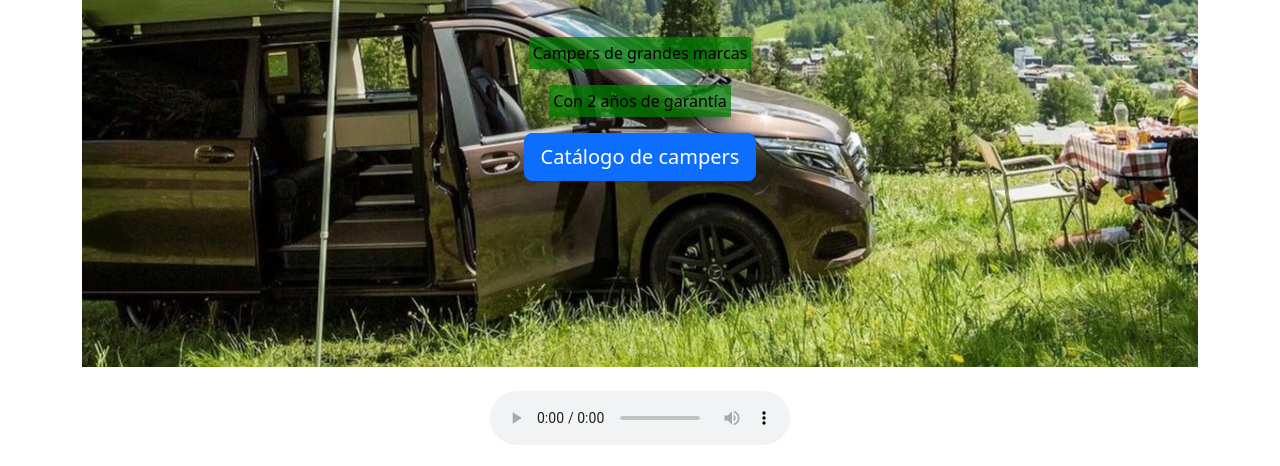
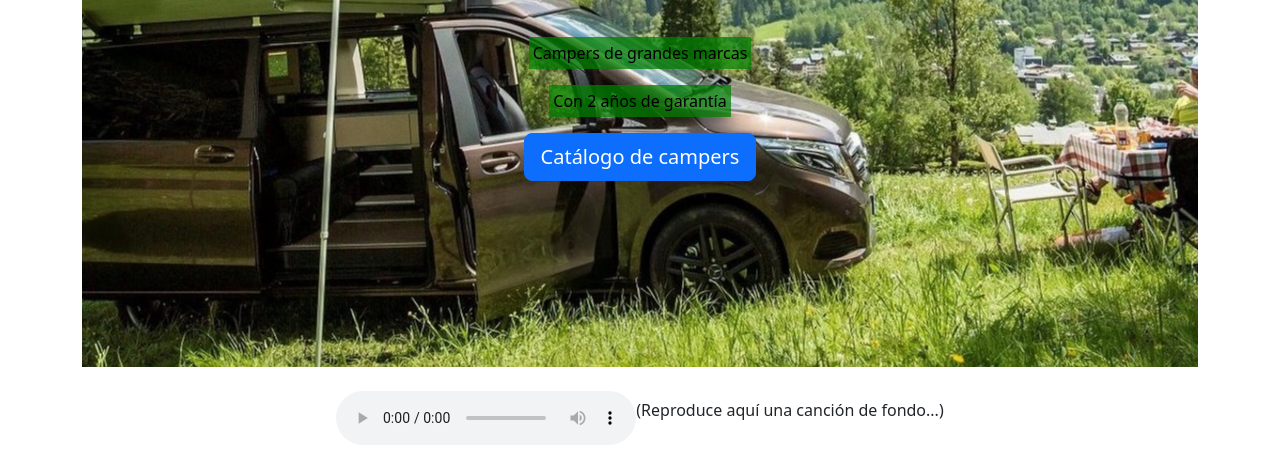
Before and after one commit to AlvaroValenzuela99/Tarea_Diseno, a plain HTML site: page index.html in a window 1280 px wide. Shown: the part 442-908 px from the top of the page. Drawn offline with nearby package versions, Linux system fonts and the light colour scheme; grey boxes are pictures that could not be loaded.

Commit message:
se ha añadido texto adicional al audio

```diff
--- a/index.html
+++ b/index.html
@@ -31,8 +31,9 @@
             <a class="btn btn-primary btn-lg" href="#" role="button">Catálogo de campers</a>
           </div>
     </section>
-    <div class="container audio d-flex justify-content-center mt-4">
+    <div class="container audio d-flex justify-content-center align-items-center mt-4">
         <audio src="audio/bg song.mp3" controls autoplay loop></audio>
+        <p>(Reproduce aquí una canción de fondo...)</p>
     </div>
     <section class="container video mt-4">
         <video src="video/video campervan.mp4" controls></video>
```
